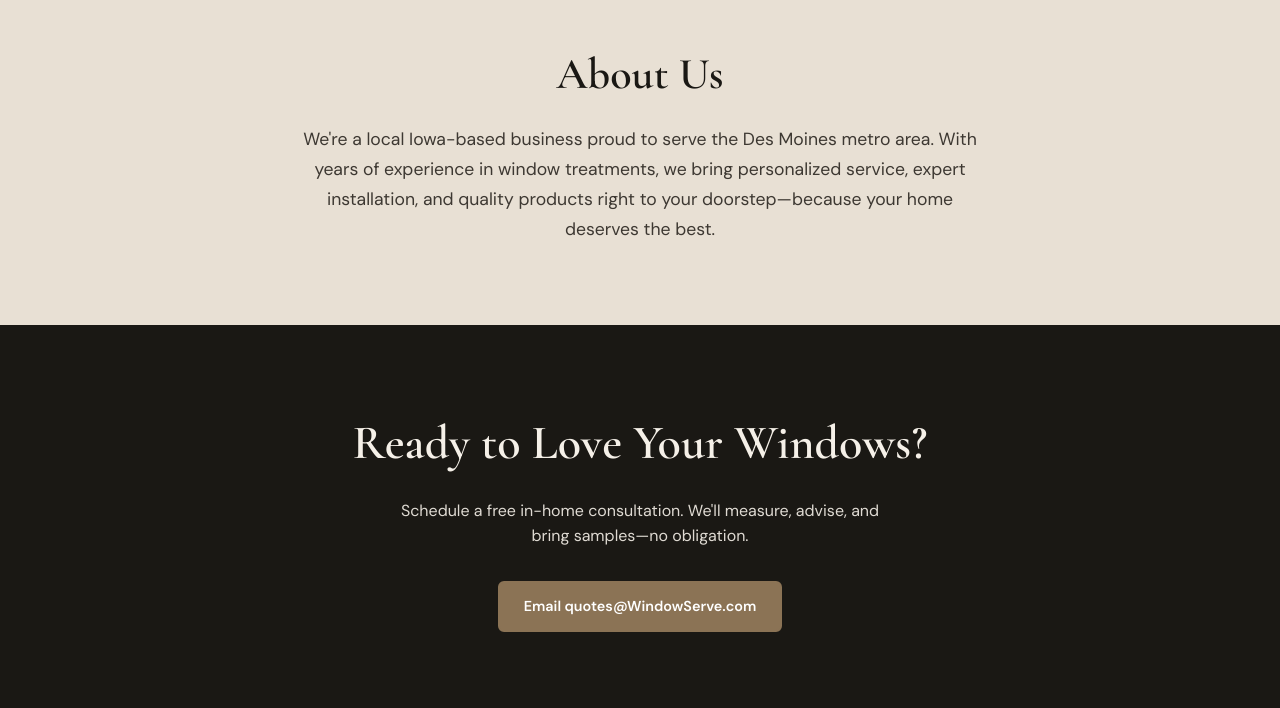
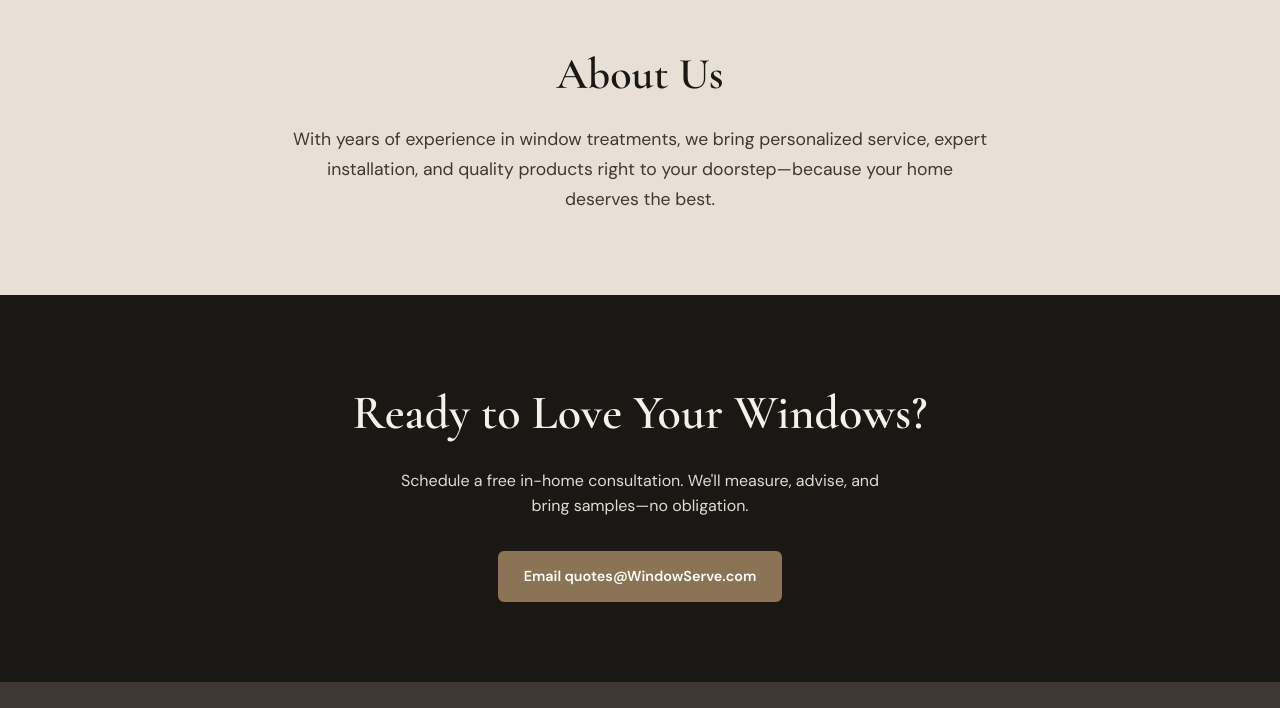
Before and after one commit to rinkuabhishekjain/windowserve, a plain HTML site: page index.html in a window 1280 px wide. Shown: the part 1740-2448 px from the top of the page. Drawn offline with nearby package versions, Linux system fonts and the light colour scheme.

```diff
--- a/index.html
+++ b/index.html
@@ -502,7 +502,7 @@
     <section class="about" id="about">
       <div class="about-inner">
         <h2>About Us</h2>
-        <p>We're a local Iowa-based business proud to serve the Des Moines metro area. With years of experience in window treatments, we bring personalized service, expert installation, and quality products right to your doorstep—because your home deserves the best.</p>
+        <p>With years of experience in window treatments, we bring personalized service, expert installation, and quality products right to your doorstep—because your home deserves the best.</p>
       </div>
     </section>
 
```
